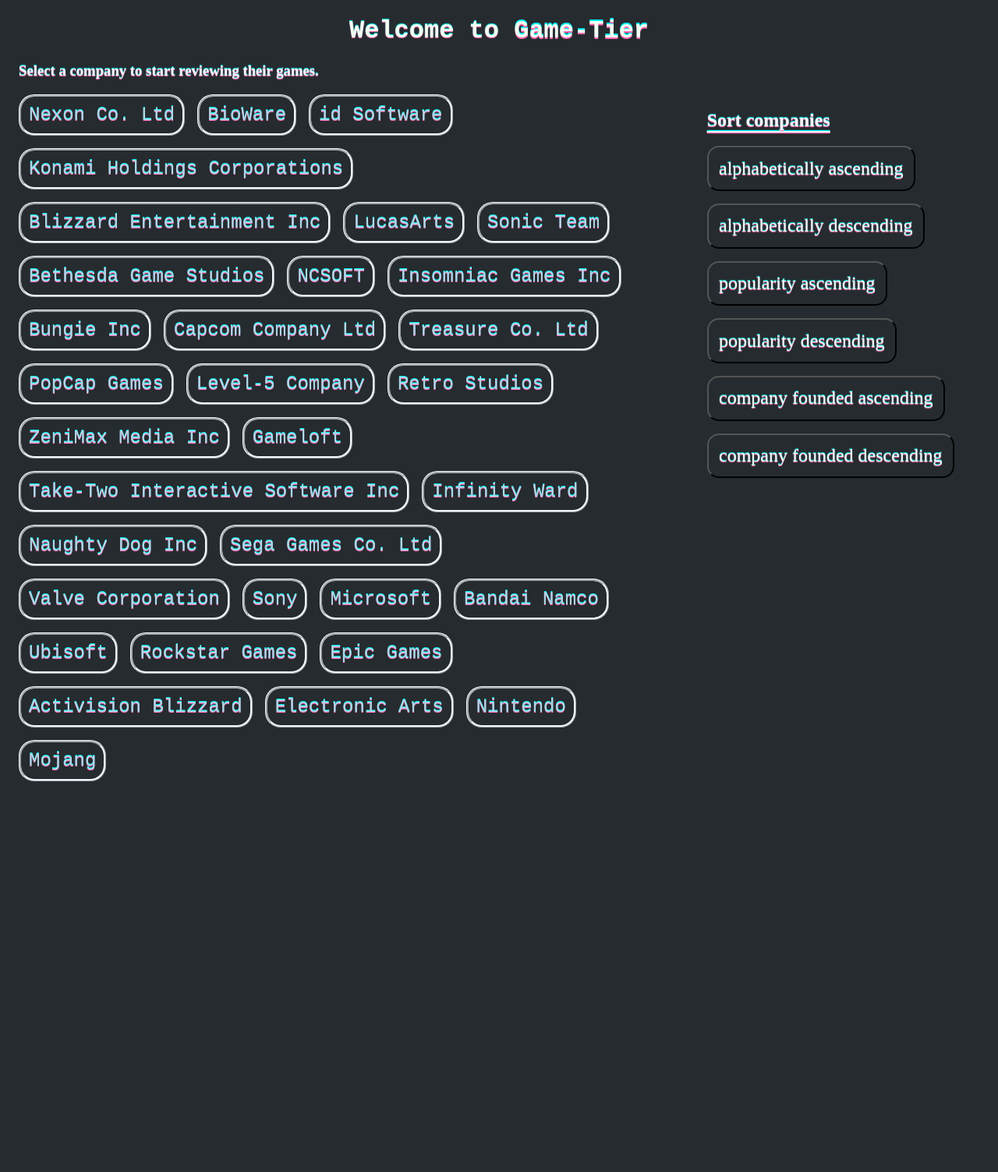
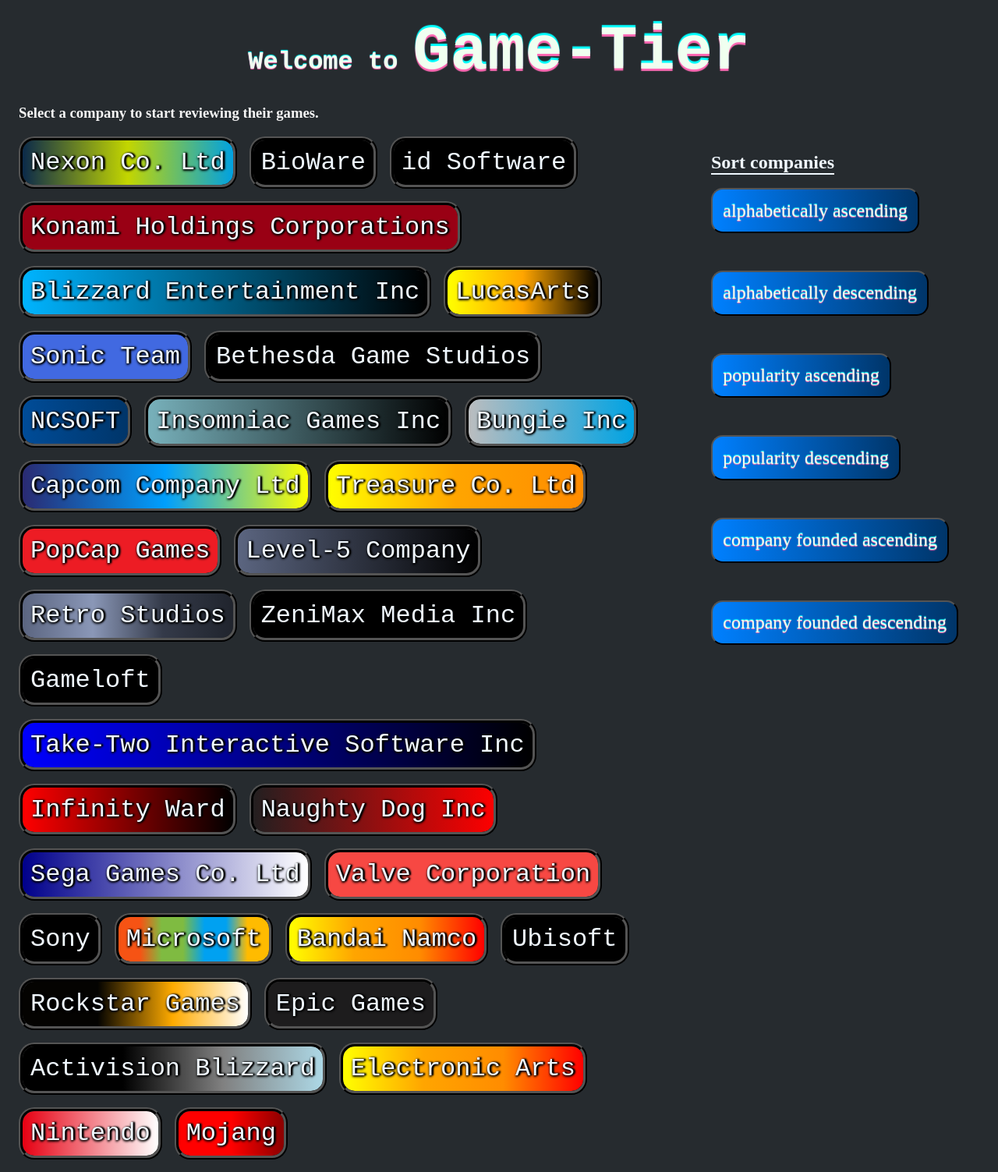
Before and after one commit to nilu-t/game-tier, a Flask app: page / in a window 1280 px wide. Shown: the whole page at 78% size. Before the commit the page ends 1002 px from the top, so only its background shows below. Run offline with Flask 2, Linux system fonts and the light colour scheme.

Commit message:
Added logo colors for companies on home page.

```diff
--- a/app.py
+++ b/app.py
@@ -31,7 +31,6 @@ class sll:
             #now that the last element is found, its next node is the new node to be created.
             newNode = node(data)
             currNode.next = newNode
-
 
     def sortAlphaAscend(self, head=None):
         '''applying merge sort on the singly linked list to sort all the nodes alphabetically ascending in O(n*logn) time'''
@@ -74,14 +73,17 @@ class sll:
                 tail.next = right
                 right = right.next #iterate the right node.
             else:
+                #right node should come after the left node.
                 tail.next = left
                 left = left.next #iterate the left node.
 
             tail = tail.next #iterate the tail node so it always points to its tail.
 
+        #it's possible that the left list is not null and the right list is null. In that case, the tail appends the remaining left list.
         if left != None:
             tail.next = left
 
+        #it's possible that the right list is not null and the left list is null. In that case, the tail appends the remaining right list.
         if right != None:
             tail.next = right
 
@@ -243,7 +245,6 @@ def mojang():
 
     return render_template("games.html", company=company, allGames=allGames)
 
-
 #nintendo
 @app.route('/nintendo')
 def nintendo():
--- a/static/scripts/game_company.js
+++ b/static/scripts/game_company.js
@@ -3,7 +3,7 @@ document.querySelector(".game_companies").innerHTML = ""; //clearing out anythin
 allCompanies = allCompanies.split("\n"); //array of split strings now returned.
 
 console.log(allCompanies)
-const body = document.querySelector(".game_companies");
+const gameDiv = document.querySelector(".game_companies");
 
 for(let i = 0; i < allCompanies.length; i++){
     const anchor = document.createElement("a"); //creating an anchor element.
@@ -128,7 +128,7 @@ for(let i = 0; i < allCompanies.length; i++){
             break;
 
         case "Bungie Inc":
-            anchor.setAttribute("href", "/bungie_inc");
+            anchor.setAttribute("href", "/bungie");
             anchor.innerHTML = "Bungie Inc";
             break;
 
@@ -187,7 +187,7 @@ for(let i = 0; i < allCompanies.length; i++){
     }//end of switch statement.
 
     anchor.setAttribute("draggable", "false"); //for each of the anchors made, the element cannot be dragged.
-    body.append(anchor);
+    gameDiv.append(anchor);
 
 
 } //end of for-loop
--- a/static/stylesheets/game_company.css
+++ b/static/stylesheets/game_company.css
@@ -10,28 +10,29 @@ h1, h1 b{
     text-align: center;
     font-family:'Courier New', Courier, monospace;
     text-shadow: 0px 1.2px 1px hotpink, 0px -1.2px 1px aqua;
-
 }
 h1 b{
-    text-shadow: 0px 2px hotpink, 0px -2px aqua;
+    text-shadow: 0px 3px 1px hotpink, 0px -3px 1px aqua;
+    font-size: 250%;
 }
 h3{
     color: whitesmoke;
     margin-left: 1rem;
-    text-shadow: 0px 1.2px 1px hotpink, 0px -1.2px 1px aqua;
 }
 a{
     display: inline-block; /* each anchor elements sit next to each other. Margins are respected. */
     margin-right: 1rem; /* outer spacing for right of each <a> element.*/
     margin-bottom: 1rem; /* outer bottom spacing for each <a> element.*/
     text-decoration: none;
-    color: lightblue;
-    border: 3px ridge aliceblue;
+    border: 5px ridge black;
     border-radius: 20px;
     padding: 10px; /* innner spacing inside the anchor element. left,right,top and bottom padding is 10px. */
-    font-size: x-large;
+    font-size: xx-large;
     font-family:'American typewriter','Courier New', Courier, monospace;
-    text-shadow: 0px 0.6px 0.5px hotpink, 0px -0.6px 0.5px aqua;
+
+    background-repeat: no-repeat;
+    color:aliceblue;
+    text-shadow: 0px 1.5px 3px black,1.5px 0px 3px black, 2.5px 0px 2px black; /* multiple text shadow to create a nice black border around text*/
 }
 
 /* Class and ID selector styles.
@@ -47,47 +48,130 @@ a{
     white-space: pre-wrap;
     margin-left: 1rem;
 }
-
 .sort_options{
     flex:1;
+    margin-left: 1rem;
     align-self: flex-start;
 }
-
 .sort_options button{
     background-color: transparent;
+    background-image: linear-gradient(90deg,#0080ff, #003569);
+    background-repeat: no-repeat;
     display: block;
     margin-top: 1rem;
-    margin-bottom: 1rem;
+    margin-bottom: 3rem;
     border-radius: 15px;
     padding: 1em;
 }
-
 .sort_options button{
     text-shadow: 0px 1.2px 1px hotpink, 0px -1.2px 1px aqua;
 }
-
 .sort_options button:hover{
     cursor: pointer;
 }
-
 .sort_options ul{
     list-style: none;
 }
-
 .sort_options ul li{
     font-size: x-large;
     color: whitesmoke;
     text-shadow: 0px 1.2px 1px hotpink, 0px -1.2px 1px aqua;
 
 }
-
 .sort_options .sort_item{
     color: honeydew;
     font-family: Didot;
 
 }
-
-.sort_options .sort_title{
+.sort_title{
+    color:aliceblue;
     text-decoration: underline;
     text-underline-position: under; /* increased gap for underline */
 }
+
+
+/**
+* Attribute selectors
+* For each of the companies, creating a gradient background using their logo.
+------------------------------------------------------------------------------------------
+*/
+a[href="/bandai_namco"], a[href="/electronic_arts"]{
+    background-image: linear-gradient(90deg,yellow,orange,darkorange,red);
+}
+a[href="/mojang"]{
+    background-image: linear-gradient(90deg,red, red, darkred);
+}
+a[href="/popcap_games"]{
+    background-color: #ed1c24;
+}
+a[href="/ubisoft"], a[href="/sony"], a[href="/bethesda_game_studios"],
+a[href="/gameloft"], a[href="/zenimax_media"], a[href="/bioware"], a[href="/id_software"]
+{
+    background-color: black;
+}
+a[href="/epic_games"]{
+    background-color: #1d1c1d;
+}
+a[href="/rockstar_games"]{
+    background-image: linear-gradient(90deg,#040301, #040301, #ffab00,#fff);
+}
+a[href="/nintendo"]{
+    background-image: linear-gradient(90deg,#e60012, #fff);
+}
+a[href="/valve_corporation"]{
+    background-color: #f74843;
+}
+a[href="/infinity_ward"]{
+    background-image: linear-gradient(90deg,red, black);
+}
+a[href="/naughty_dog"]{
+    background-image: linear-gradient(90deg,#231f20, #fd0000);
+}
+a[href="/activision_blizzard"]{
+    background-image: linear-gradient(90deg,black,black, gray, lightblue);
+}
+a[href="/microsoft"]{
+    background-image: linear-gradient(90deg,#f65314,#f65314,#7fbb41, #7fbb41,#00a1f1,#00a1f1,#fb0, #fb0);
+}
+a[href="/sega_games"]{
+    background-image: linear-gradient(90deg,darkblue, white);
+}
+a[href="/take_two_interactive_software"]{
+    background-image: linear-gradient(90deg,blue, black);
+}
+a[href="/retro_studios"]{
+    background-image: linear-gradient(90deg,#5b6580,#8a97b7,#343a49,#20242d);
+}
+a[href="/level5"]{
+    background-image: linear-gradient(90deg,#5b6580,black);
+}
+a[href="/treasure"]{
+    background-image: linear-gradient(90deg,yellow,orange,darkorange);
+}
+a[href="/capcom_company"]{
+    background-image: linear-gradient(90deg,#2A2A72,#009FFD, yellow);
+}
+a[href="/ncsoft"]{
+    background-image: linear-gradient(90deg,#004C98, #003569);
+}
+a[href="/konami_holdings_corporations"]{
+    background-color: #990014;
+}
+a[href="/nexon"]{
+    background-image: linear-gradient(90deg,#0b2a4a, #c3d600, #00a1e1);
+}
+a[href="/bungie"]{
+    background-image: linear-gradient(90deg,#bbbdbf,#00a3e3);
+}
+a[href="/blizzard_entertainment"]{
+    background-image: linear-gradient(90deg,#00b4ff, black);
+}
+a[href="/insomniac_games"]{
+    background-image: linear-gradient(90deg,#78b1bb, black);
+}
+a[href="/sonic_team"]{
+    background-color: royalblue;
+}
+a[href="/lucasarts"]{
+    background-image: linear-gradient(90deg,yellow, orange, black);
+}
--- a/templates/game_company.html
+++ b/templates/game_company.html
@@ -15,7 +15,7 @@
         <div class="sort_options">
 
             <ul>
-                <h2><li class="sort_title">Sort companies</li></h2>
+                <h2 class="sort_title">Sort companies</h2>
                 <form action="/" method="post">
                     <!-- The names of each button are used in the post request for flask through "if (name in request.form) syntax. In which request.form is the multidict"-->
                     <button type="submit" name="alpha_ascend"><li class="sort_item">alphabetically ascending</li></button>
```
